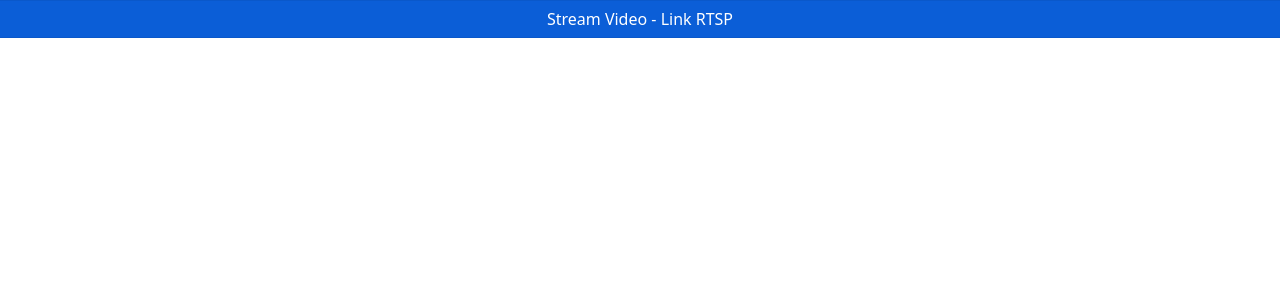
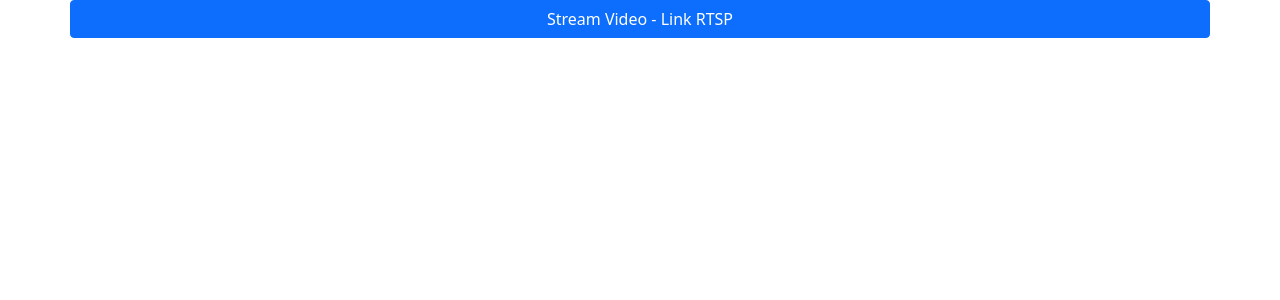
Before and after one commit to vtr306/smart-campus-challenge, a Flask app: page / in a window 1280 px wide. Shown: the top 300 px of the page. Run offline with Flask 2, Linux system fonts and the light colour scheme; some libraries are stand-ins or nearby versions.

Commit message:
bug: fixing containter div class

```diff
--- a/frontend/templates/base.html
+++ b/frontend/templates/base.html
@@ -5,13 +5,13 @@
     <meta http-equiv="X-UA-Compatible" content="IE=edge">
     <meta name="viewport" content="width=device-width, initial-scale=1.0">
     {% block head%}{% endblock %}
-    <!-- Bootstrap-->
+
     <link href="https://cdn.jsdelivr.net/npm/bootstrap@5.0.0-beta2/dist/css/bootstrap.min.css" rel="stylesheet" integrity="sha384-BmbxuPwQa2lc/FVzBcNJ7UAyJxM6wuqIj61tLrc4wSX0szH/Ev+nYRRuWlolflfl" crossorigin="anonymous">
     <script src="https://cdn.jsdelivr.net/npm/bootstrap@5.0.0-beta2/dist/js/bootstrap.bundle.min.js" integrity="sha384-b5kHyXgcpbZJO/tY9Ul7kGkf1S0CWuKcCD38l8YkeH8z8QjE0GmW1gYU5S9FOnJ0" crossorigin="anonymous"></script>
 </head>
 <body>
     {% block body%}{% endblock %}
-    <!-- Bootstrap-->
+
     <script src="https://cdnjs.cloudflare.com/ajax/libs/jquery/3.6.0/jquery.min.js" integrity="sha512-894YE6QWD5I59HgZOGReFYm4dnWc1Qt5NtvYSaNcOP+u1T9qYdvdihz0PPSiiqn/+/3e7Jo4EaG7TubfWGUrMQ==" crossorigin="anonymous"></script>
     <script src="https://code.jquery.com/ui/1.12.0/jquery-ui.min.js" integrity="sha256-eGE6blurk5sHj+rmkfsGYeKyZx3M4bG+ZlFyA7Kns7E=" crossorigin="anonymous"></script>
     <script src="https://cdn.jsdelivr.net/npm/@popperjs/core@2.6.0/dist/umd/popper.min.js" integrity="sha384-KsvD1yqQ1/1+IA7gi3P0tyJcT3vR+NdBTt13hSJ2lnve8agRGXTTyNaBYmCR/Nwi" crossorigin="anonymous"></script>
--- a/frontend/templates/index.html
+++ b/frontend/templates/index.html
@@ -4,14 +4,14 @@
 {% endblock %}
 
 {% block body %}
-<div class="containter">
+<div class="container">
     <div class="row">
-        <!-- Button trigger modal -->
+
         <button type="button" class="btn btn-primary" data-bs-toggle="modal" data-bs-target="#exampleModal">
             Stream Video - Link RTSP
         </button>
 
-        <!-- Modal -->
+
         <div class="modal fade" id="exampleModal" tabindex="-1" aria-labelledby="exampleModalLabel" aria-hidden="true">
             <div class="modal-dialog">
                 <div class="modal-content">
```
